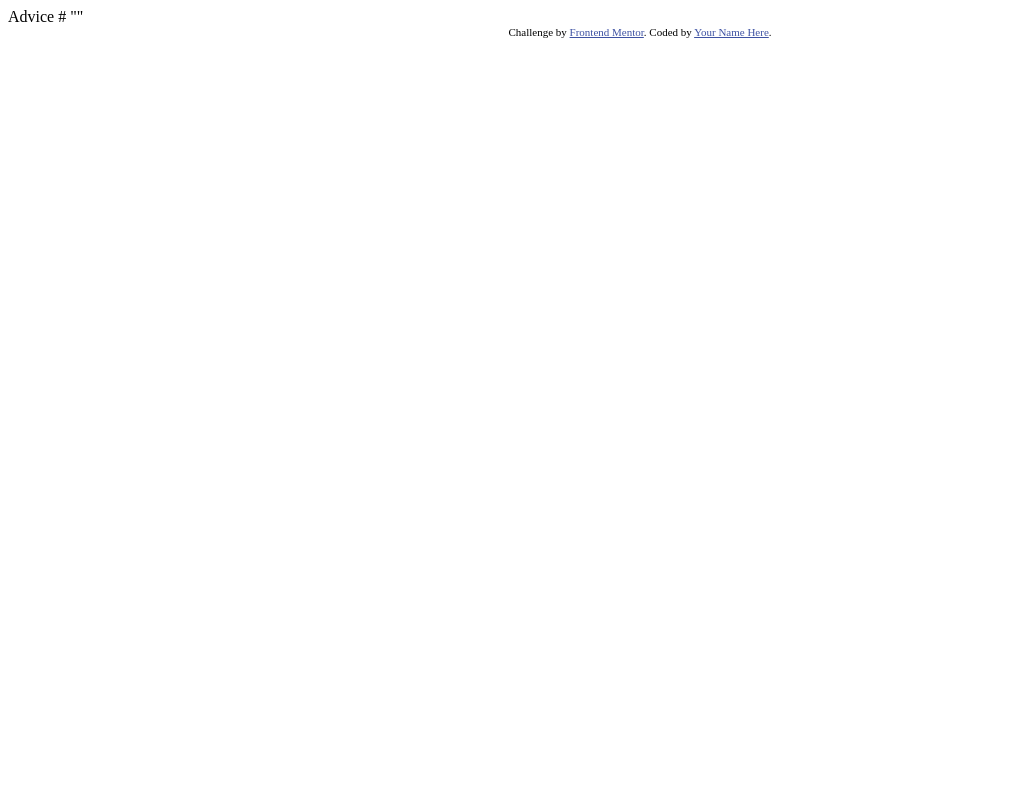
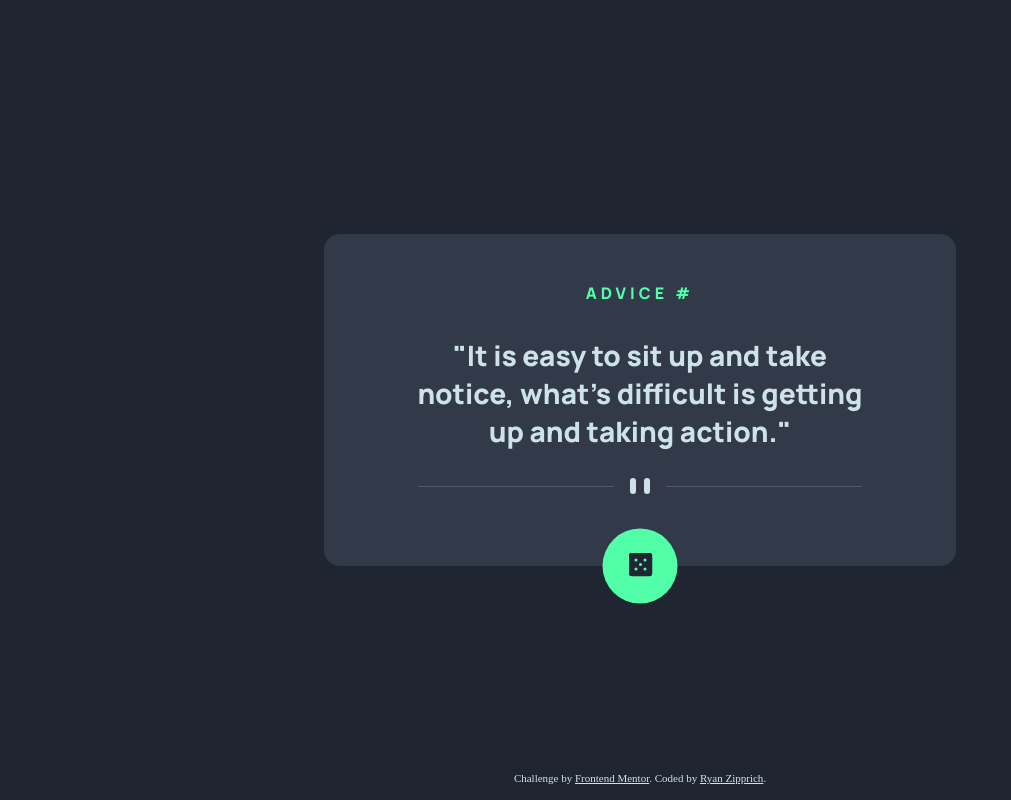
Before and after one commit to rzipprich/advice-generator-app, a plain HTML site: page index.html in a window 1280 px wide. Shown: the whole page, without its empty margins (0-1011 px from the left). Drawn offline with Linux system fonts and the light colour scheme; no server answers.

Commit message:
Completed project

```diff
--- /dev/null
+++ b/app.js
@@ -0,0 +1,16 @@
+const newQuoteButton = document.getElementById("newQuoteButton");
+const adviceNumber = document.getElementById("adviceNumber");
+const quoteText = document.getElementById("quote");
+
+newQuoteButton.addEventListener("click", function () {
+  fetch("https://api.adviceslip.com/advice")
+    .then((response) => response.json())
+    .then((data) => {
+      adviceNumber.textContent = data.slip.id;
+      quoteText.textContent = data.slip.advice;
+    });
+});
+
+document.addEventListener("DOMContentLoaded", function () {
+  newQuoteButton.click();
+});
--- a/index.html
+++ b/index.html
@@ -1,28 +1,33 @@
 <!DOCTYPE html>
 <html lang="en">
   <head>
-  <meta charset="UTF-8">
-  <meta name="viewport" content="width=device-width, initial-scale=1.0"> <!-- displays site properly based on user's device -->
+    <meta charset="UTF-8" />
+    <meta name="viewport" content="width=device-width, initial-scale=1.0" />
+    <!-- displays site properly based on user's device -->
 
-  <link rel="icon" type="image/png" sizes="32x32" href="./images/favicon-32x32.png">
+    <link rel="icon" type="image/png" sizes="32x32" href="./images/favicon-32x32.png" />
 
     <title>Frontend Mentor | Advice generator app</title>
 
-  <!-- Feel free to remove these styles or customise in your own stylesheet 👍 -->
-  <style>
-    .attribution { font-size: 11px; text-align: center; }
-    .attribution a { color: hsl(228, 45%, 44%); }
-  </style>
+    <link rel="stylesheet" href="style.css" />
+    <!--  Import fonts -->
+    <link rel="preconnect" href="https://fonts.googleapis.com" />
+    <link rel="preconnect" href="https://fonts.gstatic.com" crossorigin />
+    <link href="https://fonts.googleapis.com/css2?family=Manrope:wght@400;800&display=swap" rel="stylesheet" />
   </head>
   <body>
-
-  Advice #<!-- Advice ID goes here -->
-
-  "<!-- Advice text goes here -->"
-
+    <main role="main">
+      <h1>Advice #<span id="adviceNumber"></span></h1>
+      <p id="quote">"It is easy to sit up and take notice, what's difficult is getting up and taking action."</p>
+      <img src="images/pattern-divider-desktop.svg" alt="Divider" />
+      <button id="newQuoteButton"><img src="images/icon-dice.svg" alt="Dice" /></button>
+    </main>
+    <footer role="footer">
       <div class="attribution">
-    Challenge by <a href="https://www.frontendmentor.io?ref=challenge" target="_blank">Frontend Mentor</a>.
-    Coded by <a href="#">Your Name Here</a>.
+        Challenge by <a href="https://www.frontendmentor.io?ref=challenge" target="_blank">Frontend Mentor</a>. Coded by
+        <a href="ryanzipprich.com">Ryan Zipprich</a>.
       </div>
+    </footer>
+    <script src="app.js"></script>
   </body>
 </html>
--- /dev/null
+++ b/style.css
@@ -0,0 +1,81 @@
+:root {
+  --light-cyan: hsl(193, 38%, 86%);
+  --neon-green: hsl(150, 100%, 66%);
+  --grayish-blue: hsl(217, 19%, 38%);
+  --dark-grayish-blue: hsl(217, 19%, 24%);
+  --dark-blue: hsl(218, 23%, 16%);
+}
+body {
+  background: var(--dark-blue);
+  min-height: 100vh;
+  margin: 0;
+  font-family: "Manrope", sans-serif;
+  display: flex;
+  align-items: center;
+  justify-content: center;
+}
+main {
+  min-height: 300px;
+  width: 600px;
+  background: var(--dark-grayish-blue);
+  border-radius: 1rem;
+  padding: 1rem;
+  text-align: center;
+  position: relative;
+}
+body > main {
+  margin: 0 2rem;
+}
+main h1 {
+  color: var(--neon-green);
+  text-transform: uppercase;
+  font-size: 1rem;
+  margin: 2rem auto;
+  letter-spacing: 0.25rem;
+}
+#quote {
+  font-size: 28px;
+  font-weight: 800;
+  color: var(--light-cyan);
+  padding: 0 4rem;
+}
+main > img {
+  margin-bottom: 50px;
+}
+main button {
+  background: var(--neon-green);
+  display: block;
+  position: absolute;
+  bottom: 0;
+  right: 50%;
+  transform: translateY(50%) translateX(50%);
+  margin: 0 auto;
+  border-radius: 50%;
+  height: 75px;
+  width: 75px;
+  border: 0px;
+}
+main button:hover {
+  box-shadow: 0 0 20px 2px var(--neon-green);
+}
+footer {
+  position: absolute;
+  bottom: 1rem;
+  margin: 0 auto;
+}
+.attribution {
+  font-family: "Times New Roman", Times, serif;
+  color: var(--light-cyan);
+  font-size: 11px;
+  text-align: center;
+}
+.attribution a {
+  /* color: hsl(228, 45%, 44%); */
+  color: var(--light-cyan);
+}
+
+@media (max-width: 550px) {
+  main > img {
+    content: url(./images/pattern-divider-mobile.svg);
+  }
+}
```
Also changed, not shown: 2 other files. Lines whose indentation alone changed are shown as unchanged.
